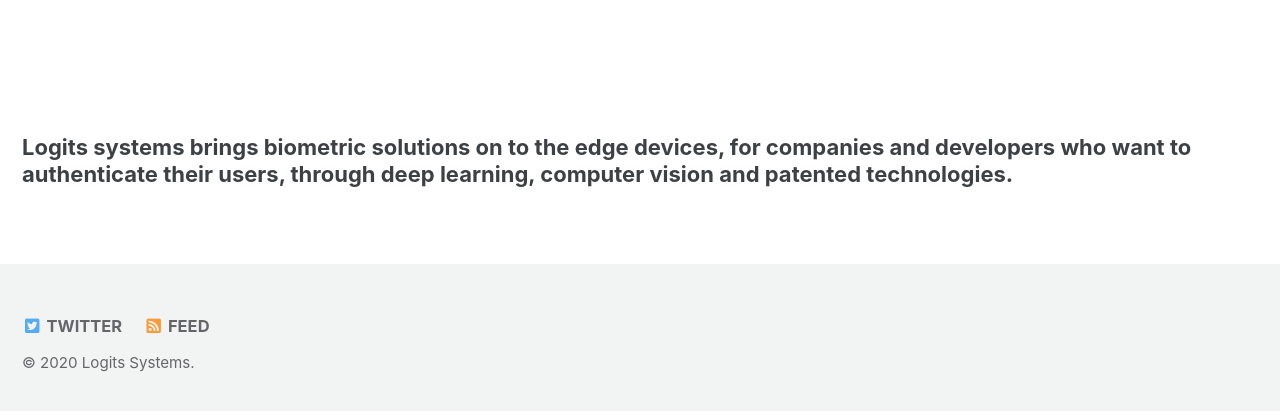
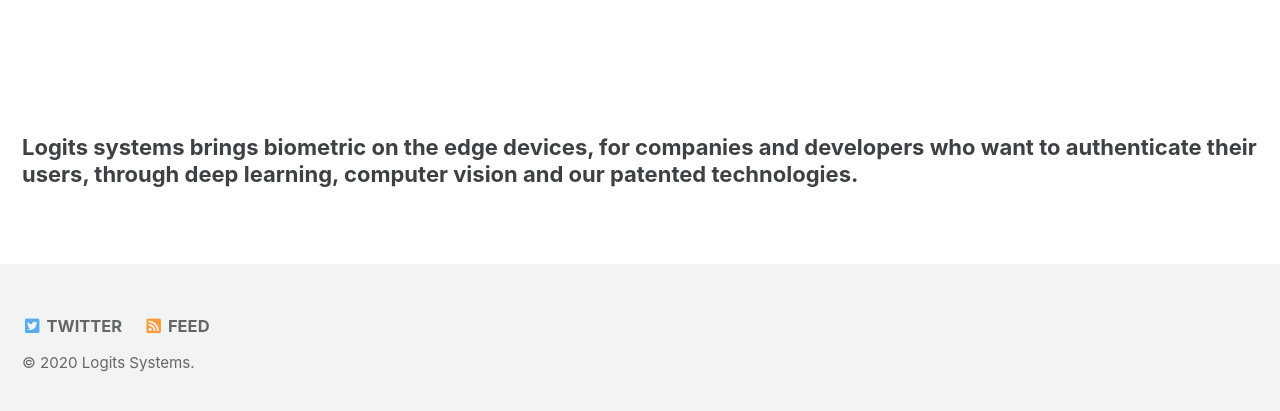
Before and after one commit to milinddeore/logits-website, a Jekyll site: the page built from index.html, in a window 1280 px wide and 900 px high, scrolled down 910 px, cut to the strip 481-892 px from the top of the window. Built offline with Jekyll 4.4.1, drawn with Linux system fonts in a browser that asks for light colours; cached includes are drawn as plain includes; the list of posts is cut into pages by our own code; some of the changed text lies outside the part shown.

Commit message:
Update index.html

```diff
--- a/index.html
+++ b/index.html
@@ -17,4 +17,4 @@
 <p> &nbsp; &nbsp; &nbsp; &nbsp; </p>
 <br/>
 
-<h6>Logits systems brings biometric solutions on to the edge devices, for companies and developers who want to authenticate their users, through deep learning, computer vision and patented technologies.</h6>
+<h6>Logits systems brings biometric on the edge devices, for companies and developers who want to authenticate their users, through deep learning, computer vision and our patented technologies.</h6>
```
Also changed, not shown: other parts of index.html (+1 -1 lines).
